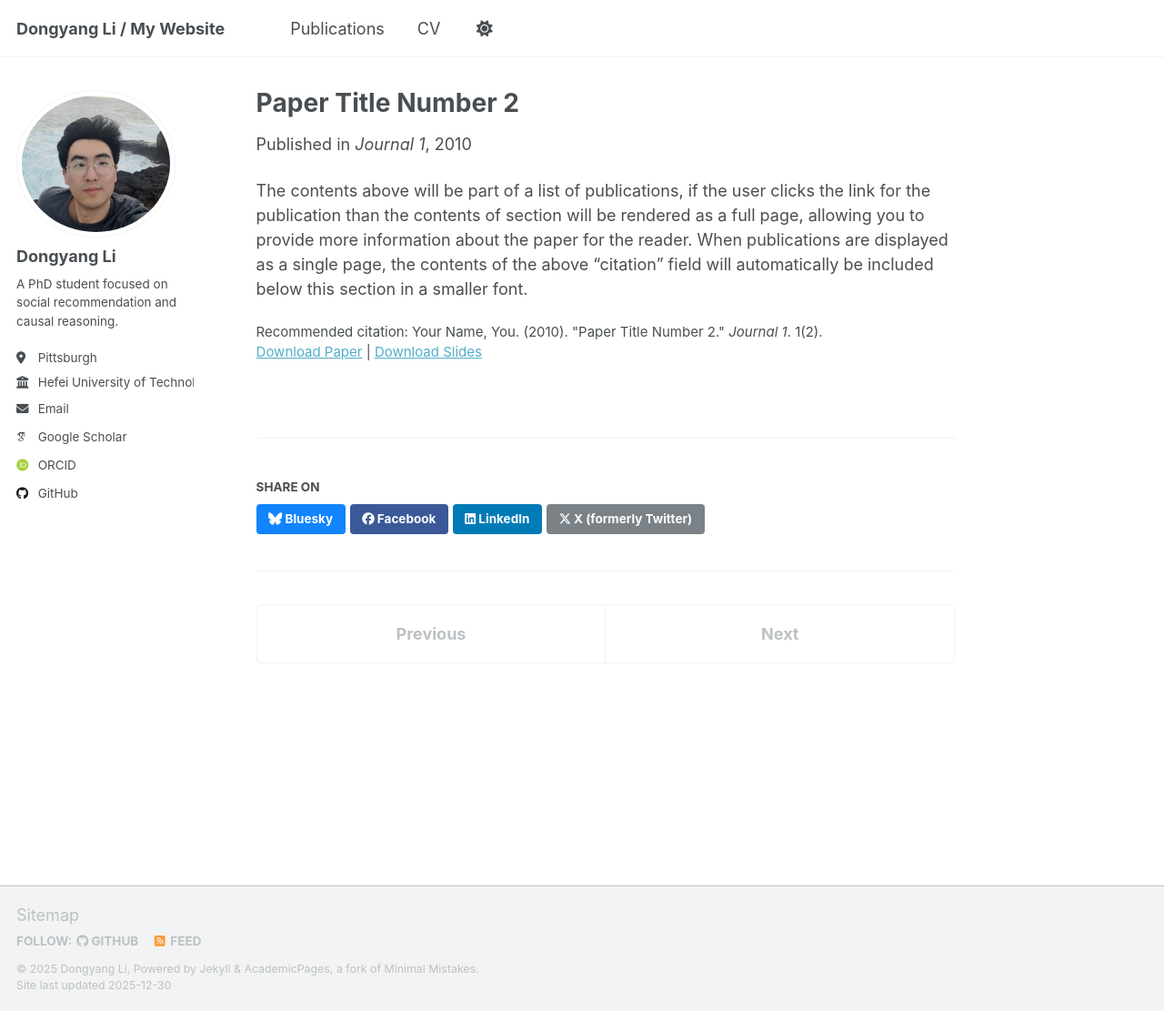
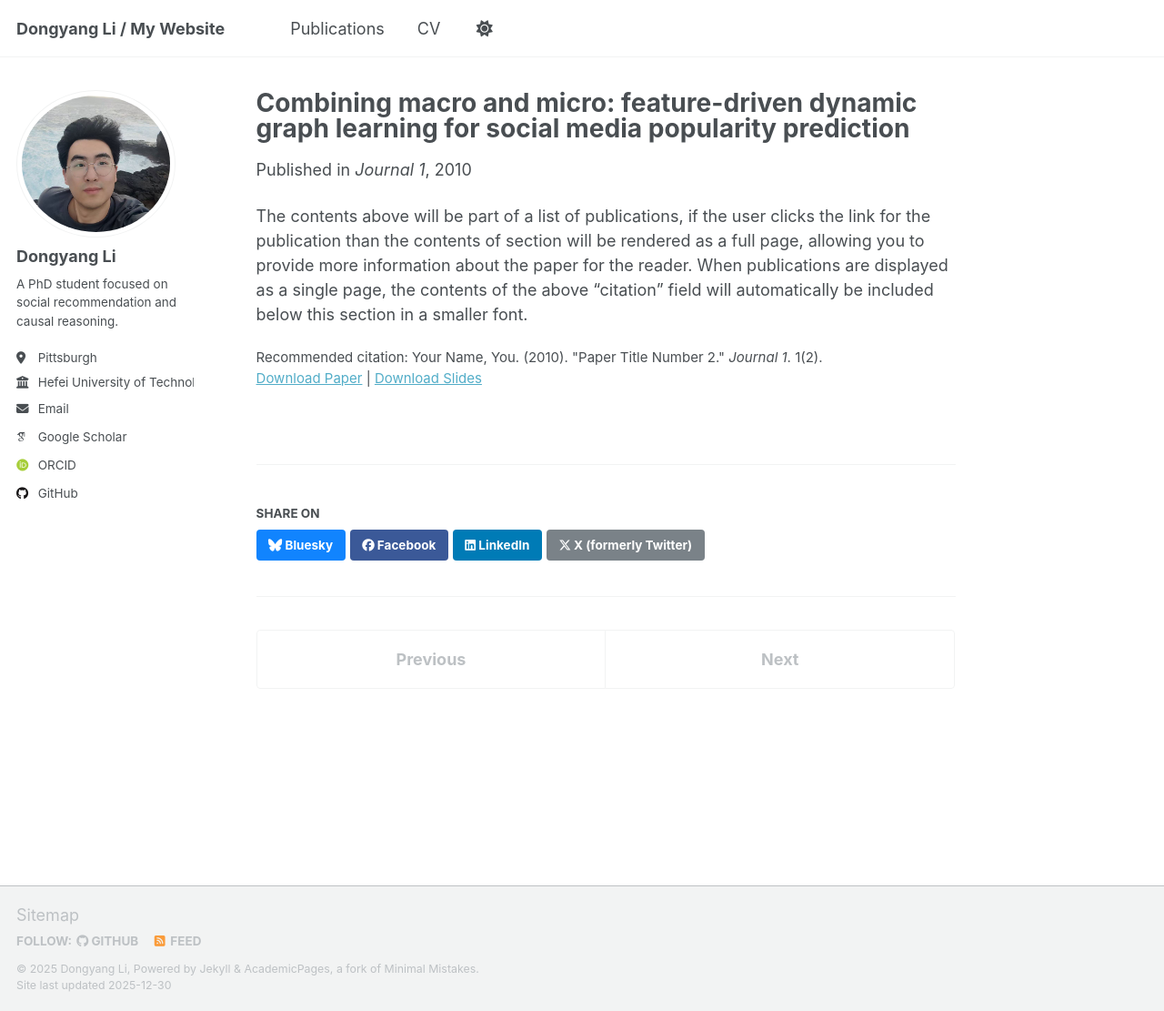
Before and after one commit to LDY911/my-website, a Jekyll site: the page built from _publications/2010-10-01-paper-title-number-2.md, in a window 1280 px wide and 1111 px high. Shown: the whole window at 91% size. Built offline with Jekyll 4.4.1, drawn with Linux system fonts in a browser that asks for light colours; some web fonts are replaced; a script that is not in the unit is left out.

Commit message:
Update title of Paper Number 2

```diff
--- a/_publications/2010-10-01-paper-title-number-2.md
+++ b/_publications/2010-10-01-paper-title-number-2.md
@@ -1,5 +1,5 @@
 ---
-title: "Paper Title Number 2"
+title: "Combining macro and micro: feature-driven dynamic graph learning for social media popularity prediction"
 collection: publications
 category: manuscripts
 permalink: /publication/2010-10-01-paper-title-number-2
```
